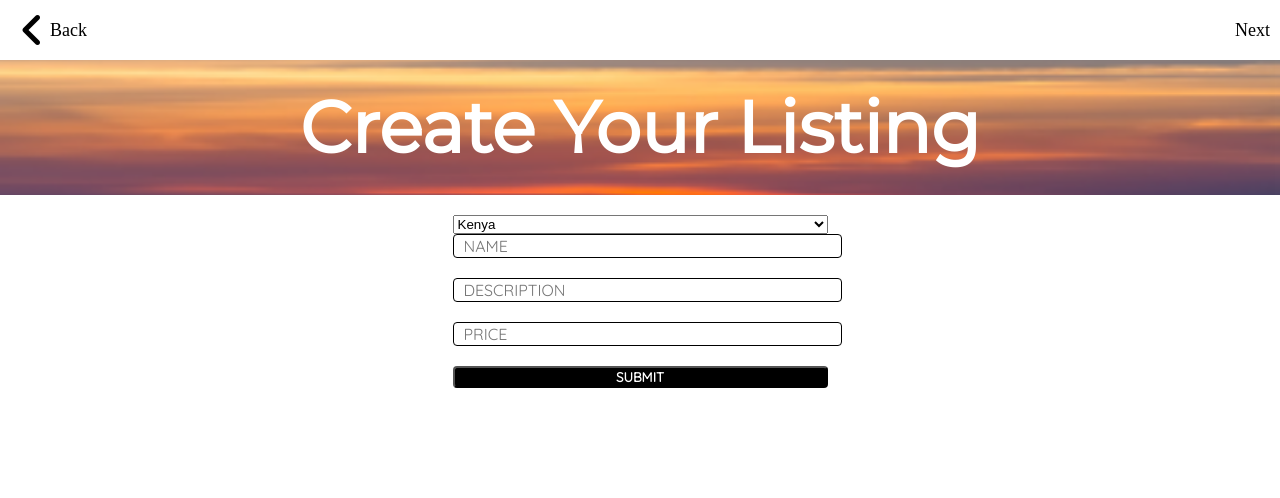
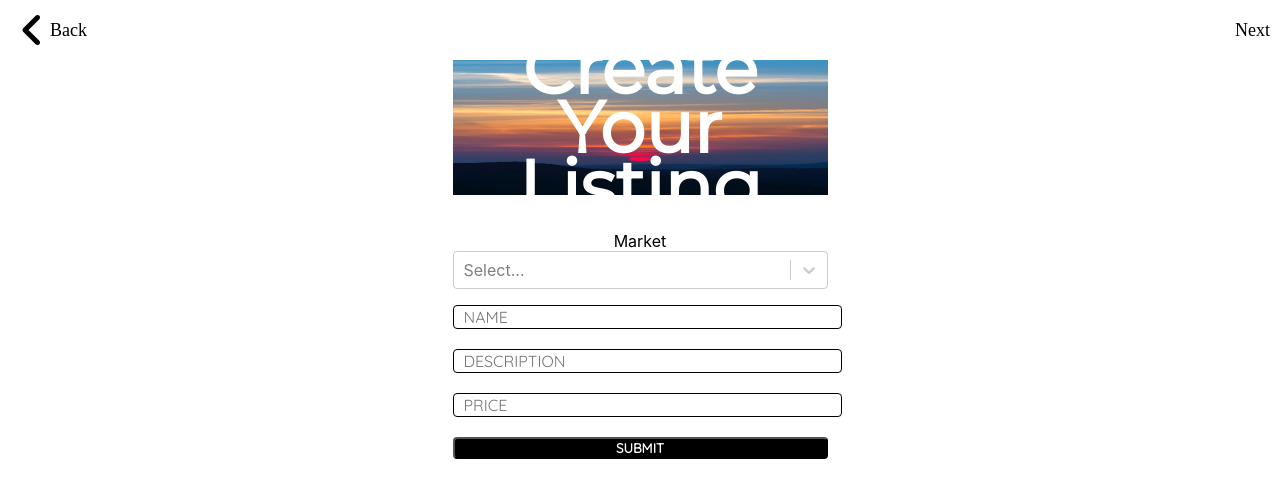
Before and after one commit to raaudain/Frontend, a React (Create React App) app in the folder sauti-africa/: page / in a window 1280 px wide. Shown: the top 498 px of the page. Built offline with nearby package versions, Linux system fonts and the light colour scheme.

Commit message:
re-tool of market selection

```diff
--- a/sauti-africa/package.json
+++ b/sauti-africa/package.json
@@ -12,6 +12,7 @@
     "react": "^16.12.0",
     "react-dom": "^16.12.0",
     "react-scripts": "3.3.0",
+    "react-select": "^3.0.8",
     "react-strap": "^0.0.1",
     "styled-components": "^4.4.1",
     "yup": "^0.28.0"
--- a/sauti-africa/src/Components/AddItem.js
+++ b/sauti-africa/src/Components/AddItem.js
@@ -5,8 +5,18 @@ import axios from 'axios';
 import NextBackNavigation from './NextBackNavigation';
 import '../Styles/NavigationComponentStyles';
 import LocationImage from '../Assets/location.png';
+import LocationSelect from './LocationSelect';
 
-function AddItem({ errors, touched, isSubmitting }) {
+function AddItem({
+    values,
+    touched,
+    errors,
+    handleSubmit,
+    setFieldValue,
+    setFieldTouched,
+    isSubmitting
+
+}) {
 
     const img = `url('${LocationImage}')`;
 
@@ -65,7 +75,7 @@ function AddItem({ errors, touched, isSubmitting }) {
         fontStyle: 'normal',
         fontWeight: 'normal',
         fontSize: '48px',
-        // maxWidth: '375px',
+        maxWidth: '375px',
         backgroundSize: 'cover',
         backgroundPosition: 'center',
         lineHeight: '59px',
@@ -82,30 +92,6 @@ function AddItem({ errors, touched, isSubmitting }) {
     }
 
     return (
-        //!! UPDATED TO STYLE MATCH USERLOGIN AND SIGNUP FOR CONSISTENCY!!
-        // <div>
-        //     <div className="nav">
-        //         <p>Sauti.</p>
-        //         <Nav>
-        //             <NavItem>
-        //                 <NavLink href="/">Home</NavLink>
-        //             </NavItem>
-        //             <NavItem>
-        //                 <NavLink href="/about/">About Us</NavLink>
-        //             </NavItem>
-        //             <NavItem>
-        //                 <NavLink href="/services/">Services</NavLink>
-        //             </NavItem>
-        //             <NavItem>
-        //                 <NavLink href="/news/">News & Updates</NavLink>
-        //             </NavItem>
-        //             <NavItem>
-        //                 <NavLink href="/contact/">Contact</NavLink>
-        //             </NavItem>
-        //         </Nav>
-        //     </div>
-
-
         <div className="addItem">
             <NextBackNavigation />
             <div style={imgContainer} className='imageContainer'>
@@ -114,17 +100,14 @@ function AddItem({ errors, touched, isSubmitting }) {
                 </div>
             </div>
             <div style={containerStyle} className='addItemContainer'>
-                <Form style={formStyle}>
-                    {touched.l_id && errors.l_id && <p>{errors.l_id}</p>}
-                    <Field name="l_id" as="select" placeholder="Select.." >
-                        <option value="Kenya">Kenya</option>
-                        <option value="Uganda">Uganda</option>
-                        <option value="Tanzania">Tanzania</option>
-                        <option value="Rwanda">Rwanda</option>
-                        <option value="South Sudan">South Sudan</option>
-                        <option value="Burudni">Burudni</option>
-                        <option value="Democratic Republic of Congo">Democratic Republic of Congo</option>
-                    </Field>
+                <Form onSubmit={handleSubmit} style={formStyle}>
+                    <LocationSelect
+                        value={values.locations}
+                        onChange={setFieldValue}
+                        onBlur={setFieldTouched}
+                        error={errors.locations}
+                        touched={touched.locations}
+                    />
                     {touched.item_name && errors.item_name && <p style={labelStyle}>{errors.item_name}</p>}
                     <Field style={inputStyle} type="item_name" name="item_name" placeholder="NAME" />
                     {touched.item_description && errors.item_description && <p style={labelStyle}>{errors.item_description}</p>}
@@ -136,30 +119,19 @@ function AddItem({ errors, touched, isSubmitting }) {
             </div>
         </div>
     );
-}
+};
+
 
 const FormikAdditemForm = withFormik({
-    mapPropsToValues({ l_id, item_name, item_description, item_price, c_id }) {
+
+    mapPropsToValues({ props }) {
         return {
-            l_id: l_id || "",
-            item_name: item_name || "",
-            item_description: item_description || "",
-            item_price: item_price || "",
-            c_id: c_id || "produce"
-        };
+            l_id: "",
+            item_name: "",
+            item_description: "",
+            item_price: ""
+        }
     },
-
-    validationSchema: Yup.object().shape({
-        l_id: Yup.string()
-            .ensure(),
-        item_name: Yup.string()
-
-            .required("Item name is a required field"),
-        item_description: Yup.string()
-            .required("Description is a required field"),
-        item_price: Yup.string()
-            .required("Price is a required field")
-    }),
 
     handleSubmit(values, { resetForm, setSubmitting }) {
         console.log(values);
--- /dev/null
+++ b/sauti-africa/src/Components/LocationSelect.js
@@ -0,0 +1,45 @@
+import React from 'react';
+import Select from 'react-select';
+
+const locations = [
+    { value:"Kenya", label:"Kenya" },
+    { value:"Uganda", label:"Uganda" },
+    { value:"Tanzania", label:"Tanzania" },
+    { value:"Rwanda", label:"Rwanda" },
+    { value:"South Sudan", label:"South Sudan" },
+    { value:"Burudni", label:"Burudni" },
+    { value:"Democratic Republic of Congo", label:"Democratic Republic of Congo" }
+]
+
+
+class LocationSelect extends React.Component {
+
+    handleChange = value => {
+        this.props.onChange("l_id", value);
+    };
+
+    handleBlur = () => {
+        this.props.onBlur("l_id", true);
+    };
+
+    render() {
+        return (
+            <div style={{ margin: "1rem 0" }}>
+                <label htmlFor="location">Market</label>
+                <Select
+                    id="l_id"
+                    locations={locations}
+                    onChange={this.handleChange}
+                    onBlur={this.handleBlur}
+                    value={this.props.value}
+                />
+                {!!this.props.error && this.props.touched && (
+                    <div style={{ color: "red", marginTop: ".5rem" }}>
+                        {this.props.error}
+                    </div>
+                )}
+            </div>
+        )
+    }
+}
+export default LocationSelect;
```
Also changed, not shown: 1 other file (tests, documents, lock files or other folders).
